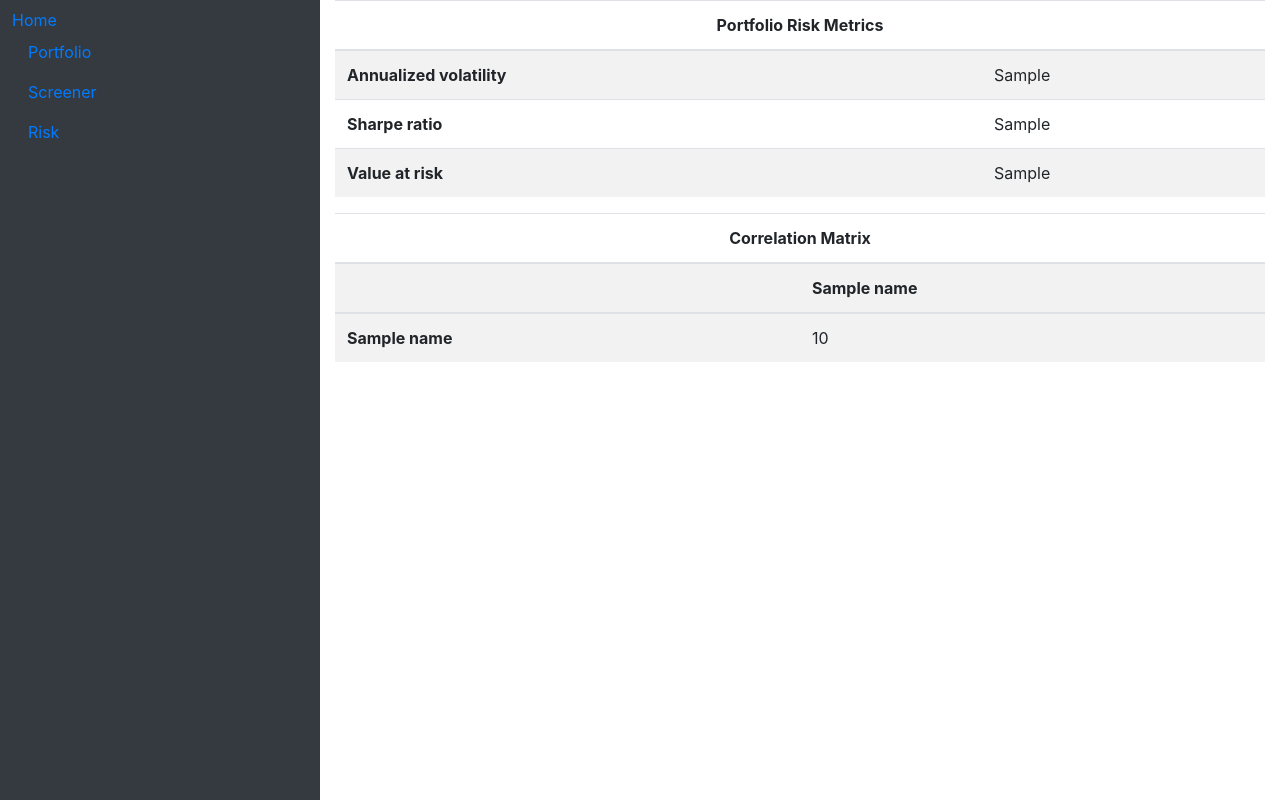
After one commit to crlqjx/pynvestor, a Flask app: template pynvestor/app/templates/risk_management.html in a window 1280 px wide. The commit adds this page. Run offline with Flask 2, Linux system fonts and the light colour scheme; the template is opened without the code that fills it: most values are stand-ins (such as "Sample title", 1, 10 or a date in 2020); parts of the project's set-up code (start-up, migrations or seed data) failed here and were passed over; some libraries are stand-ins or nearby versions.

Commit message:
update risk features

```diff
--- a/pynvestor/app/app.py
+++ b/pynvestor/app/app.py
@@ -1,5 +1,6 @@
 from flask import Flask, render_template, request
 from pynvestor.source.portfolio import Portfolio
+from pynvestor.source.risk import PortfolioRiskManager
 from pynvestor.source.screener import Screener
 from pynvestor.source.chart import StockChart, PortfolioChart
 
@@ -40,6 +41,17 @@ def portfolio():
                            ptf_chart_html=ptf_chart.fig.to_html(full_html=False))
 
 
+@app.route('/risk')
+def risk_management():
+    risk_manager = PortfolioRiskManager(0.01)
+    return render_template('risk_management.html',
+                           names=list(risk_manager.stocks_names.values()),
+                           correlation_matrix=risk_manager.correlation_matrix,
+                           ptf_vol=risk_manager.annualized_portfolio_volatility,
+                           ptf_sharpe_ratio=risk_manager.portfolio_sharpe_ratio,
+                           ptf_value_at_risk=risk_manager.portfolio_value_at_risk)
+
+
 @app.route('/run_screener')
 def run_screener():
     return
--- a/pynvestor/app/templates/index.html
+++ b/pynvestor/app/templates/index.html
@@ -18,6 +18,7 @@
                 <a href="/">Home</a>
                 <a href="/portfolio" class="nav-link">Portfolio</a>
                 <a href="/screener" class="nav-link">Screener</a>
+                <a href="/risk" class="nav-link">Risk</a>
             </div>
         </div>
         <div class="col-9 offset-3" id="main">
--- /dev/null
+++ b/pynvestor/app/templates/risk_management.html
@@ -0,0 +1,57 @@
+{% extends "index.html" %}
+
+{% block main_panel %}
+
+<div class="table-responsive text-nowrap">
+    <table class="table table-striped" id="portfolioRiskMetrics">
+        <thead>
+            <tr>
+                <th colspan="2" style="text-align:center">Portfolio Risk Metrics</th>
+            </tr>
+        </thead>
+        <tr>
+            <th>Annualized volatility</th>
+            <td>{{ ptf_vol }}</td>
+        </tr>
+        <tr>
+            <th>Sharpe ratio</th>
+            <td>{{ ptf_sharpe_ratio }}</td>
+        </tr>
+        <tr>
+            <th>Value at risk</th>
+            <td>{{ ptf_value_at_risk }}</td>
+        </tr>
+
+    </table>
+</div>
+
+
+<div class="table-responsive text-nowrap">
+    <table class="table table-striped" id="correlationMatrix">
+        <thead>
+        <thead>
+            <tr>
+                <th colspan="{{ names|length + 1 }}" style="text-align:center">Correlation Matrix</th>
+            </tr>
+        </thead>
+        <tr>
+            <td></td>
+            {% for stock_name in names %}
+            <th scope="col">{{ stock_name }}</th>
+            {% endfor %}
+        </tr>
+        </thead>
+        <tbody>
+        {% for row in correlation_matrix %}
+        <tr>
+            <th>{{ names[loop.index - 1] }}</th>
+            {% for elem in row %}
+            <td>{{ elem|round(2) }}</td>
+            {% endfor %}
+        </tr>
+        {% endfor %}
+        </tbody>
+    </table>
+</div>
+
+{% endblock %}
--- a/pynvestor/source/optimizer.py
+++ b/pynvestor/source/optimizer.py
@@ -6,8 +6,8 @@ from pynvestor.source.helpers import Helpers
 
 
 class Optimizer(PortfolioRiskManager):
-    def __init__(self, risk_free_rate: float, portfolio_path: str = None):
-        super().__init__(risk_free_rate, portfolio_path)
+    def __init__(self, risk_free_rate: float):
+        super().__init__(risk_free_rate)
 
     def min_var(self, method: str = 'algo', mc_simulations: int = 100000):
         returns = self._histo_returns
```
Also changed, not shown: pynvestor/source/risk.py (+16 -4 lines).
